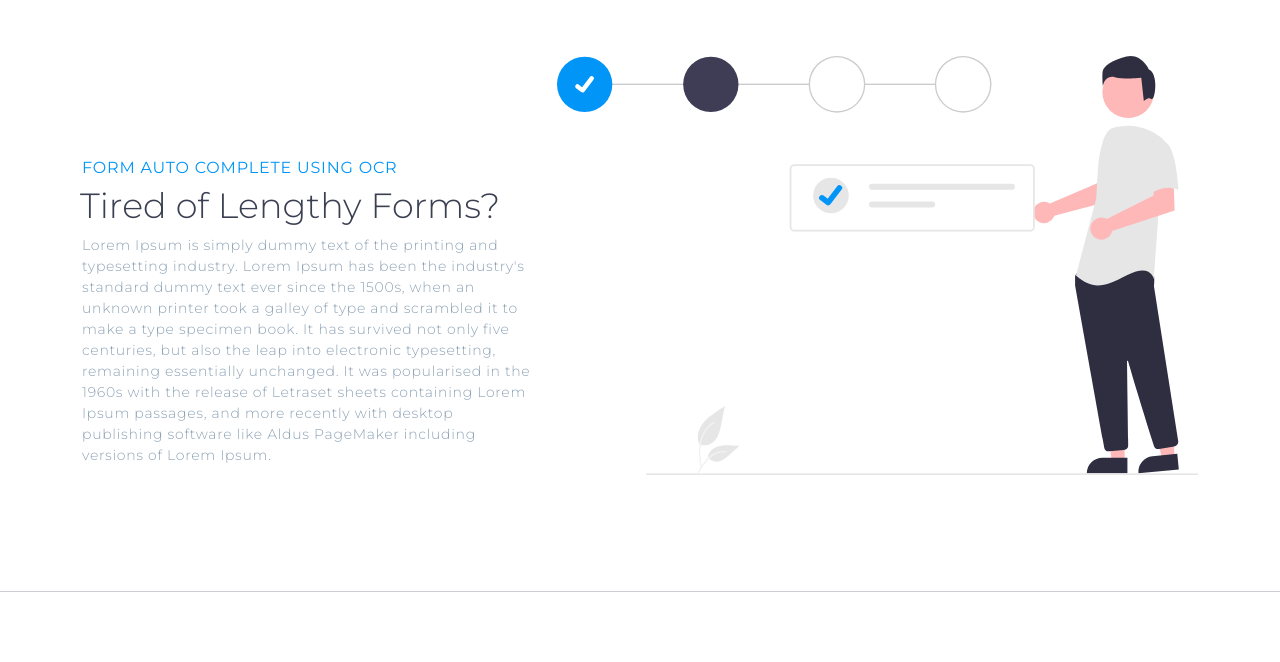
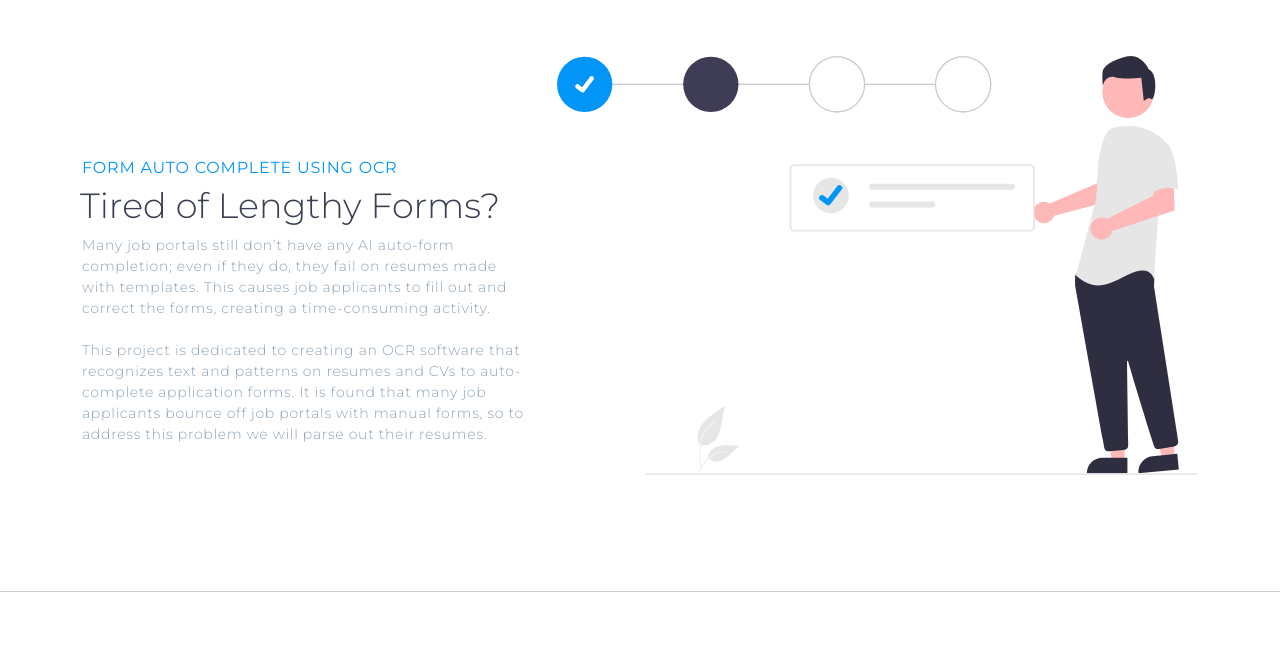
Before and after one commit to mustafabawany/AutoFiller, a FastAPI app: page /about-us in a window 1280 px wide. Shown: the part 70-732 px from the top of the page. Run offline with FastAPI, Linux system fonts and the light colour scheme; some libraries are stand-ins or nearby versions.

Commit message:
Final Changes

```diff
--- a/Web App/AutoFiller/frontend/static/css/footer.css
+++ b/Web App/AutoFiller/frontend/static/css/footer.css
@@ -1,5 +1,7 @@
 
-/* FOOTER SECTION  */
+/* ==============================================
+   F O O T E R  S T Y L I N G
+===============================================*/
 
 .footer-icon{
     margin: 0.5rem;
--- a/Web App/AutoFiller/frontend/static/css/navbar.css
+++ b/Web App/AutoFiller/frontend/static/css/navbar.css
@@ -1,5 +1,5 @@
 /* ==============================================
-   1. Pre-loader
+   P R E L O A D E R  S T Y L I N G
 ===============================================*/
 body {
     margin: 0;
@@ -59,7 +59,7 @@ body {
   }
 
 /* ==============================================
-   2. Navbar
+   N A V B A R  S T Y L I N G
 ===============================================*/
 
 .custom-navbar {
--- a/Web App/AutoFiller/frontend/templates/about.html
+++ b/Web App/AutoFiller/frontend/templates/about.html
@@ -7,21 +7,25 @@
 {% endblock %}
 
 {% block body %}
+
 {{super()}}
+
 <!-- H E R O -->
+
 <section id="hero">
     <div class="container">
       <div class="row">
         <div class="col-md-5 content-box hero-content">
           <span>Form Auto Complete Using OCR</span>
           <h1>Tired of Lengthy Forms?</h1>
-          <p class="aboutText">Lorem Ipsum is simply dummy text of the printing and typesetting industry.
-            Lorem Ipsum has been the industry's standard dummy text ever since the 1500s,
-            when an unknown printer took a galley of type and scrambled it to make a type specimen
-            book. It has survived not only five centuries, but also the leap into electronic
-            typesetting, remaining essentially unchanged. It was popularised in the 1960s with the
-            release of Letraset sheets containing Lorem Ipsum passages, and more recently with
-            desktop publishing software like Aldus PageMaker including versions of Lorem Ipsum.</p>
+          <p class="aboutText">Many job portals still don’t have any AI auto-form completion;
+            even if they do, they fail on resumes made with templates. This causes job applicants to
+            fill out and correct the forms, creating a time-consuming activity.
+
+            <br><br>This project is dedicated to creating an OCR software that recognizes text and patterns
+            on resumes and CVs to auto-complete application forms. It is found that many job
+            applicants bounce off job portals with manual forms, so to address this problem we
+            will parse out their resumes.</p>
         </div>
         <div class="homepage col-lg-7 col-md-7 col-sm-7 col-xs-7">
           <img src="../static/images/about.svg" class="img-fluid" alt="classification">
@@ -29,11 +33,13 @@
       </div>
     </div>
   </section>
+
 <!-- E N D  H E R O -->
 
 <hr>
 
 <!-- T E A M -->
+
 <section id = "team">
     <h1>Team Members</h1>
     <div class="row">
@@ -73,6 +79,7 @@
         </div>
     </div>
 </section>
+
 <!-- E N D  T E A M -->
 
 {% endblock %}
--- a/Web App/AutoFiller/frontend/templates/homepage.html
+++ b/Web App/AutoFiller/frontend/templates/homepage.html
@@ -11,6 +11,7 @@
 {{ super() }}
 
 <!-- H E R O -->
+
 <section id="hero">
     <div class="container">
       <div class="row">
@@ -27,6 +28,7 @@
       </div>
     </div>
   </section>
+
 <!-- E N D  H E R O -->
 
 {% endblock %}
--- a/Web App/AutoFiller/frontend/templates/success.html
+++ b/Web App/AutoFiller/frontend/templates/success.html
@@ -7,13 +7,17 @@
 {% endblock %}
 
 {% block body %}
+
 {{super()}}
+
+<!-- S U C C E S S -->
 
 <section id="success">
     <div class="boundry">
         <h1>Your Response Has Been Recorded!</h1>
     </div>
-
 </section>
 
+<!-- E N D  S U C C E S S -->
+
 {% endblock %}
--- a/Web App/AutoFiller/main.py
+++ b/Web App/AutoFiller/main.py
@@ -1,38 +1,47 @@
+""" Importing Packages """
+
 import cv2
 from fastapi import FastAPI, Request, File, UploadFile
 from fastapi.templating import Jinja2Templates
 from fastapi.staticfiles import StaticFiles
 from pdf2image import convert_from_path
+
+""" Firebase Package """
 import firebase_admin
 from firebase_admin import credentials , storage , initialize_app
+
+""" Importing Class Implementation """
 import sys
 sys.path.insert(0, 'backend/')
 from PreProcessing import *
 from TextExtraction import *
 
-#Assigning Firebase Credentials
+""" Assigning Firebase Credentials """
 cred = credentials.Certificate("./config.json")
 initialize_app(cred , {'storageBucket' : 'autofiller-6f0cc.appspot.com'})
 
 app = FastAPI()
 
-#Fetching Firebase Storage Bucket
+""" Fetching Firebase Storage Bucket """
 bucket = storage.bucket()
 
-#Assigning frontend/templates directory as Jinja Templates
+""" Assigning frontend/templates directory as Jinja Templates """
 templates = Jinja2Templates(directory= 'frontend/templates')
 
-#Assigning static directory as static to execute CSS
+""" Assigning static directory as static to execute CSS """
 app.mount('/static', StaticFiles(directory= 'frontend/static'), name = 'static')
 
+""" H O M E  R O U T E """
 @app.get("/")
 def getHome(request : Request):
     return templates.TemplateResponse("homepage.html" , {"request" : request})
 
+""" A B O U T  U S  R O U T E """
 @app.get("/about-us")
 def getAboutUs(request : Request):
     return templates.TemplateResponse("about.html" , {"request":request})
 
+""" A U T O  C O M P L E T E  F O R M  R O U T E """
 @app.get("/auto-complete")
 def getAutocomplete(request : Request):
     return templates.TemplateResponse("autocomplete.html" , {"request":request})
@@ -45,7 +54,7 @@ async def ProcessResume(resume_id: str , request : Request):
     images = convert_from_path('backend/Resume/resume.pdf')
     images[0].save('backend/Resume/page0.jpeg' , 'JPEG')
 
-
+    # Creating Instances
     preprocessing = PreProcessing()
     text_extraction = TextExtraction()
 
@@ -56,14 +65,9 @@ async def ProcessResume(resume_id: str , request : Request):
     img = preprocessing.CropImage(img)
     img = preprocessing.InvertImage(img)
 
+    # Save & Read Image From Directory
     preprocessing.SaveImage(img, "preprocessed")
     img = preprocessing.ReadImage("preprocessed")
-
-    # boundedImg = preprocessing.CreateBoundingBox(img)
-
-    # preprocessing.SaveImage(boundedImg, "bounded")
-
-    # img = preprocessing.ReadImage("preprocessed")
 
     # Text Extraction And Processing Phase
     text = text_extraction.ExtractText(img)
@@ -88,6 +92,7 @@ async def ProcessResume(resume_id: str , request : Request):
             'contact': contactNum
         })
 
+""" S U C C E S S  P A G E  R O U T E """
 @app.get("/success")
 def setSuccess(request : Request):
     return templates.TemplateResponse("success.html" , {"request":request})
```
Also changed, not shown: Web App/AutoFiller/backend/PreProcessing.py (+15 -2 lines), Web App/AutoFiller/backend/TextExtraction.py (+17 -0 lines), Web App/AutoFiller/frontend/static/css/about.css (+15 -4 lines), Web App/AutoFiller/frontend/static/css/autocomplete.css (+25 -14 lines), Web App/AutoFiller/frontend/static/css/homepage.css (+18 -4 lines), Web App/AutoFiller/frontend/static/css/parsed.css (+8 -0 lines), Web App/AutoFiller/frontend/static/css/success.css (+7 -0 lines), Web App/AutoFiller/frontend/templates/autocomplete.html (+11 -0 lines), Web App/AutoFiller/frontend/templates/navbar.html (+15 -3 lines), Web App/AutoFiller/frontend/templates/parsedResume.html (+6 -1 lines), Web App/AutoFiller/backend/Resume/page0.jpeg, Web App/AutoFiller/backend/Resume/preprocessed.png, 2 other files.
